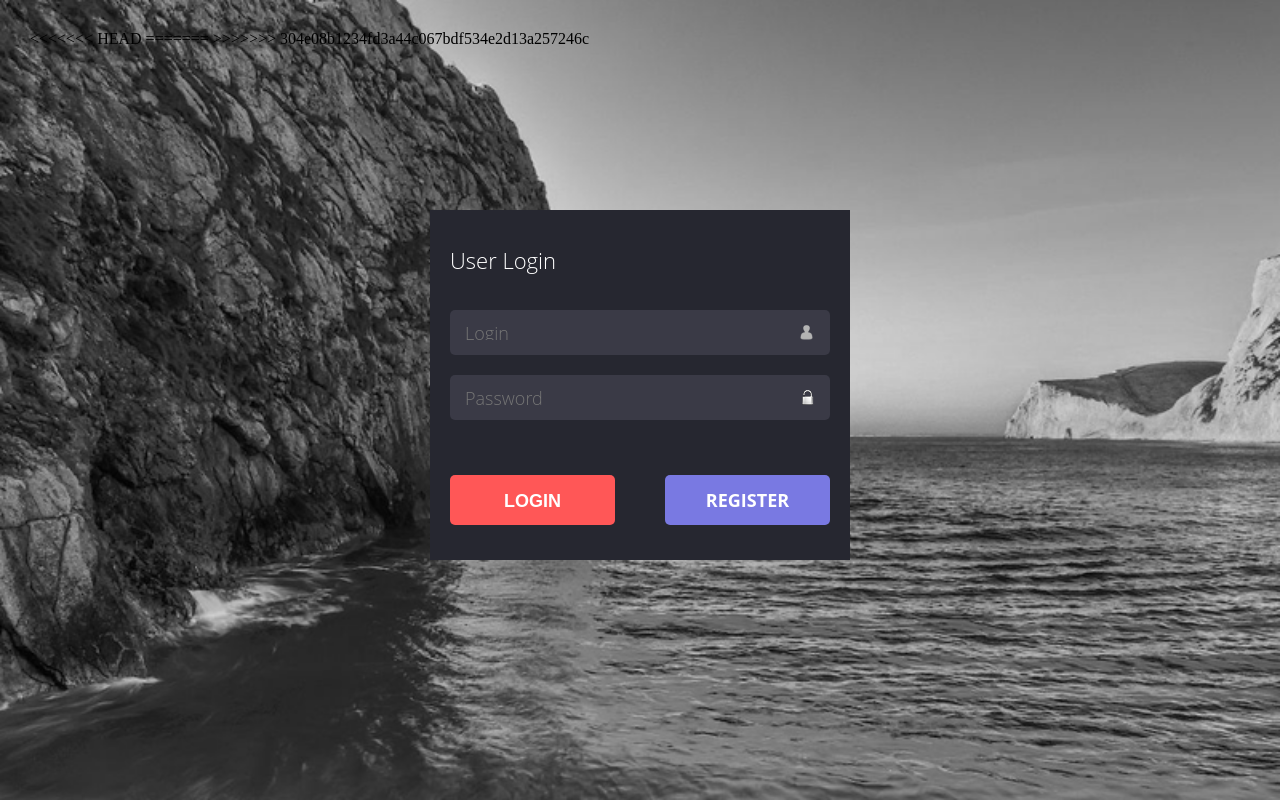
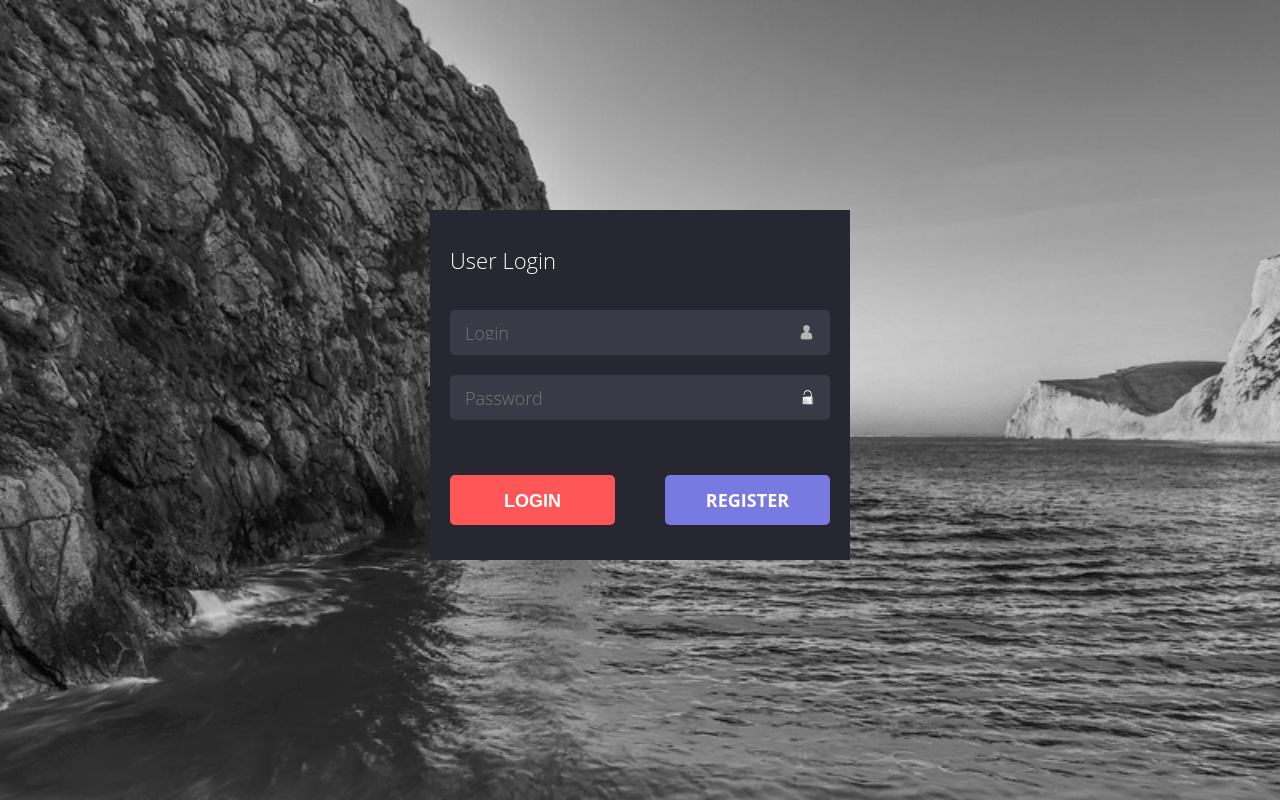
Before and after one commit to ElenaYashkova/Consults, a PHP site: page / in a window 1280 px wide. Run offline with PHP 8.4, Linux system fonts and the light colour scheme; data that the repository does not hold is empty.

Commit message:
Please enter the commit message for your changes. Lines starting

```diff
--- a/templates/default.php
+++ b/templates/default.php
@@ -5,15 +5,12 @@
     <meta name="viewport"
           content="width=device-width, user-scalable=no, initial-scale=1.0, maximum-scale=1.0, minimum-scale=1.0">
     <meta http-equiv="X-UA-Compatible" content="ie=edge">
-<<<<<<< HEAD
+
     <link rel="stylesheet" type="text/css" href="/PROGECT/Consults/css/style.css">
     <script type="text/javascript" src="/PROGECT/Consults/script.js"></script>
     <title><?=$title?></title>
-=======
-    <link rel="stylesheet" type="text/css" href="css/style.css">
     <script src="script/login.js"></script>
-<!--    <title>--><?//=$title?><!--</title>-->
->>>>>>> 304e08b1234fd3a44c067bdf534e2d13a257246c
+
 </head>
 <body>
 
```
